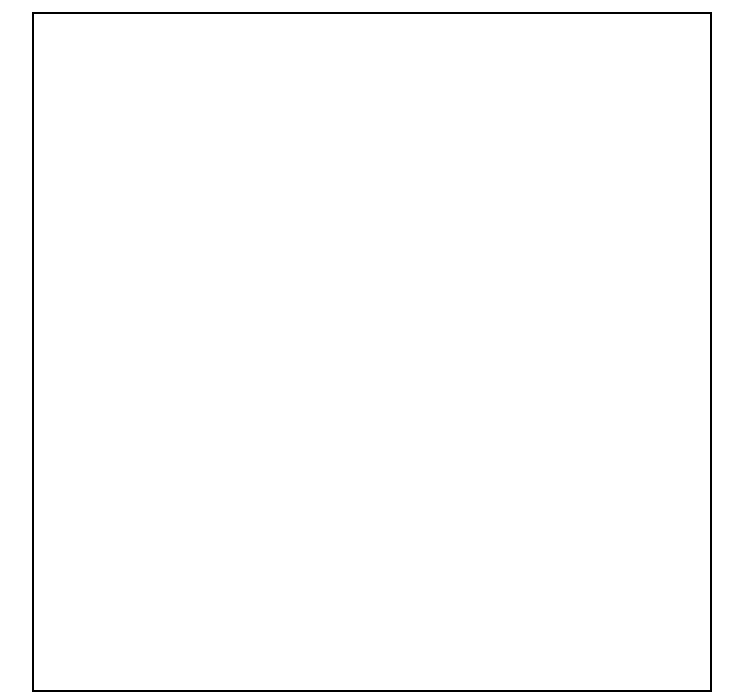
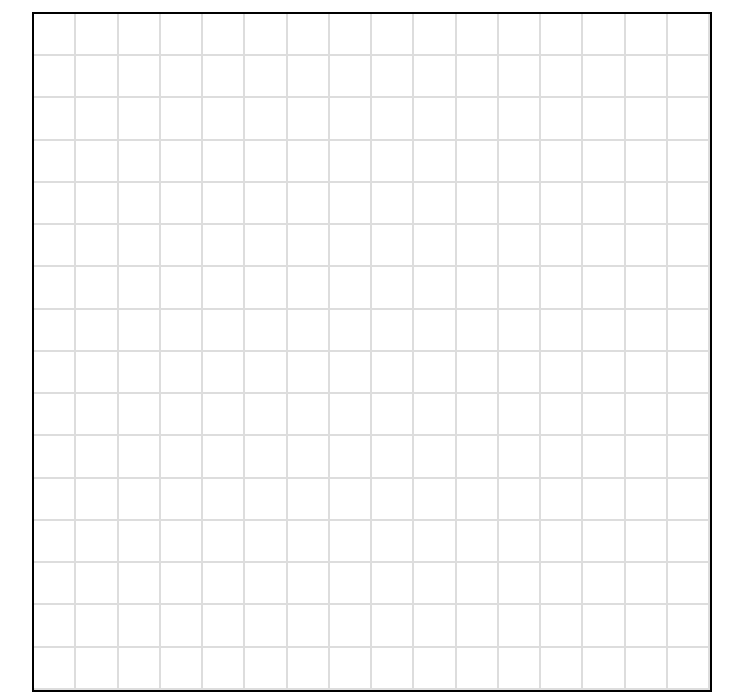
Before and after one commit to SebasHorta/odin-etch-a-sketch, a plain HTML site: page index.html in a window 1280 px wide. Shown: the part 145-837 px from the top of the page, without its empty margins (268-1011 px from the left). Drawn offline with Linux system fonts and the light colour scheme.

Commit message:
Generate grid with JavaScript and add size input validation

```diff
--- a/script.js
+++ b/script.js
@@ -0,0 +1,28 @@
+// DOM ELEMENTS
+const flexContainer = document.querySelector(".flex-container");
+const sizeInput = document.querySelector("#size");
+const submit = document.querySelector("#submit");
+
+function createGrid(size) {
+    flexContainer.textContent = "";
+    const squareSize = `${100 / size}%`;
+    for (let i = 0; i < size ** 2; i++) {
+        const square = document.createElement("div");
+        square.style.width = squareSize;
+        square.style.height = squareSize;
+        square.classList.add("square");
+        flexContainer.appendChild(square);
+    }
+}
+
+function handleSubmit() {
+    const size = Number(sizeInput.value);
+    if (!Number.isInteger(size) ||
+        size < 1 ||
+        size > 100) return;
+    createGrid(size);
+}
+
+submit.addEventListener("click", handleSubmit);
+
+createGrid(16);
--- a/styles.css
+++ b/styles.css
@@ -97,3 +97,8 @@ button:active {
     max-width: 960px;
     aspect-ratio: 1;
 }
+
+.square {
+    border-right: 2px solid #ddd;
+    border-bottom: 2px solid #ddd;
+}
```
